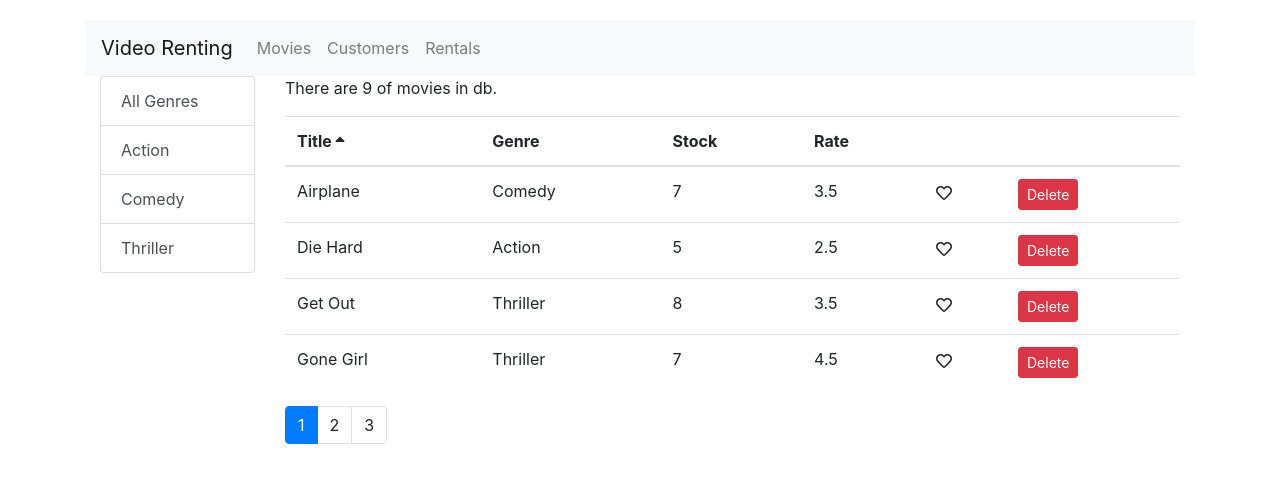
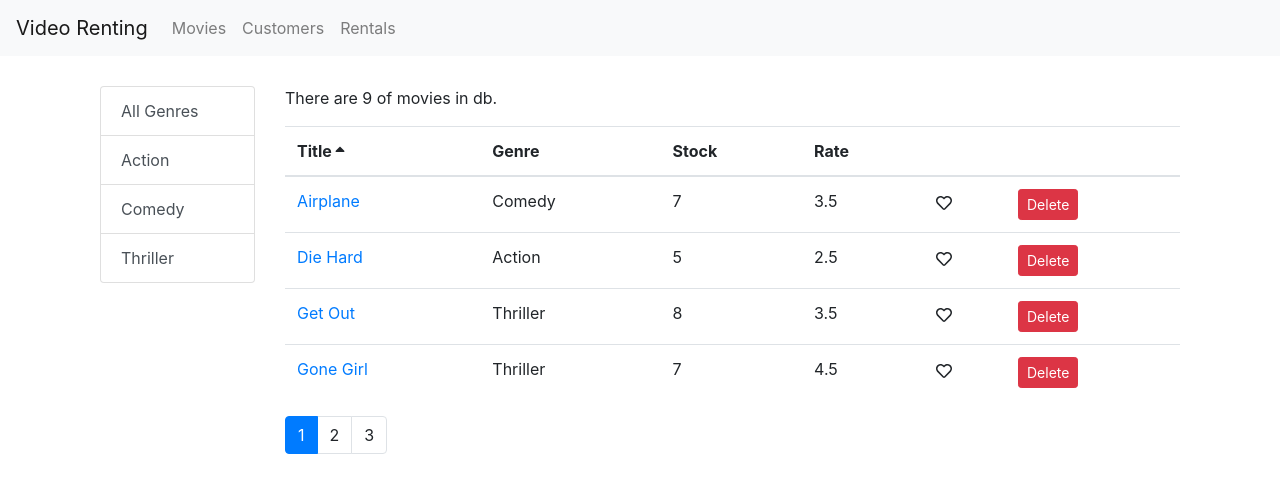
Before and after one commit to jurezu/video-renting-app-frontend, a React (Create React App) app: page /movies in a window 1280 px wide. Shown: the top 492 px of the page. Built offline with nearby package versions, Linux system fonts and the light colour scheme.

Commit message:
adding LInk to the title of movie as a content

```diff
--- a/src/App.js
+++ b/src/App.js
@@ -11,8 +11,9 @@
 
 function App() {
   return (
+    <React.Fragment>
+      <Navigation />
       <main role="main" className="container">
-      <Navigation />
         <Switch>
           <Route path="/movies/:id" component={MovieDetails}></Route>
           <Route path="/movies" component={Movie}></Route>
@@ -23,6 +24,7 @@
           <Redirect from="/" to="/not-found"></Redirect>
         </Switch>
       </main>
+    </React.Fragment>
   );
 }
 
--- a/src/components/moviesTable.jsx
+++ b/src/components/moviesTable.jsx
@@ -1,10 +1,15 @@
 import React, { Component } from "react";
 import Like from "./common/like";
 import TableComponent from "./common/table";
+import { Link } from "react-router-dom";
 
 class MoviesTable extends Component {
   columns = [
-    { path: "title", label: "Title" },
+    {
+      path: "title",
+      label: "Title",
+      content: movie => <Link to={`movies/${movie._id}`}>{movie.title}</Link>
+    },
     { path: "genre.name", label: "Genre" },
     { path: "numberInStock", label: "Stock" },
     { path: "dailyRentalRate", label: "Rate" },
--- a/src/index.css
+++ b/src/index.css
@@ -1,6 +1,6 @@
 body {
   margin: 0;
-  padding: 20px 0 0;
+  padding: 0px 0 0;
   font-family: -apple-system, BlinkMacSystemFont, "Segoe UI", "Roboto", "Oxygen",
     "Ubuntu", "Cantarell", "Fira Sans", "Droid Sans", "Helvetica Neue",
     sans-serif;
@@ -16,3 +16,7 @@
 .clickable {
   cursor: pointer;
 }
+
+.navbar {
+  margin-bottom: 30px;
+}
```
Lines whose indentation alone changed are shown as unchanged.
